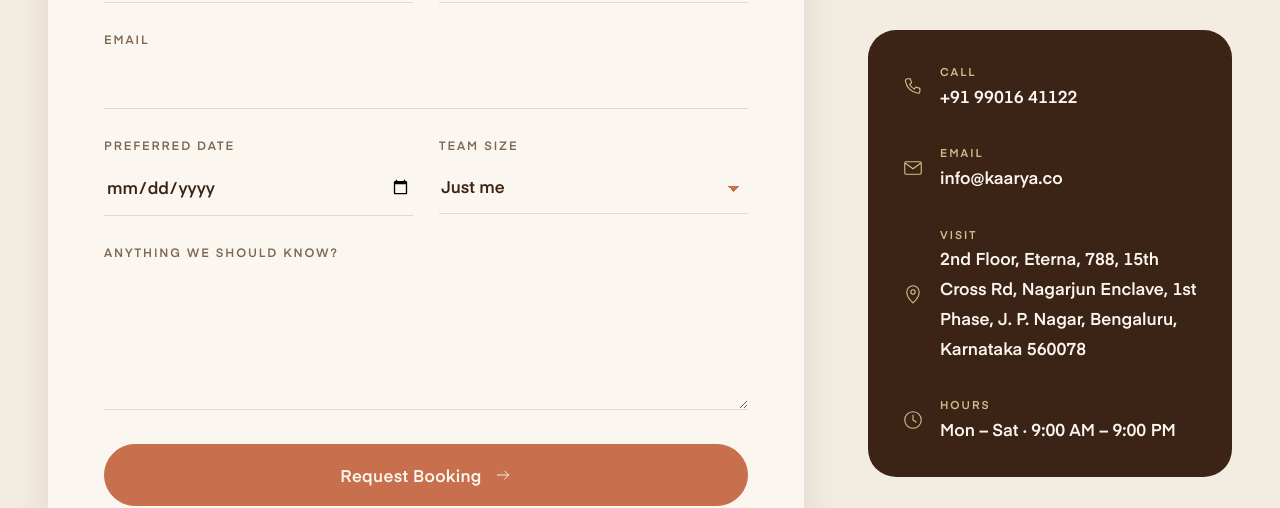
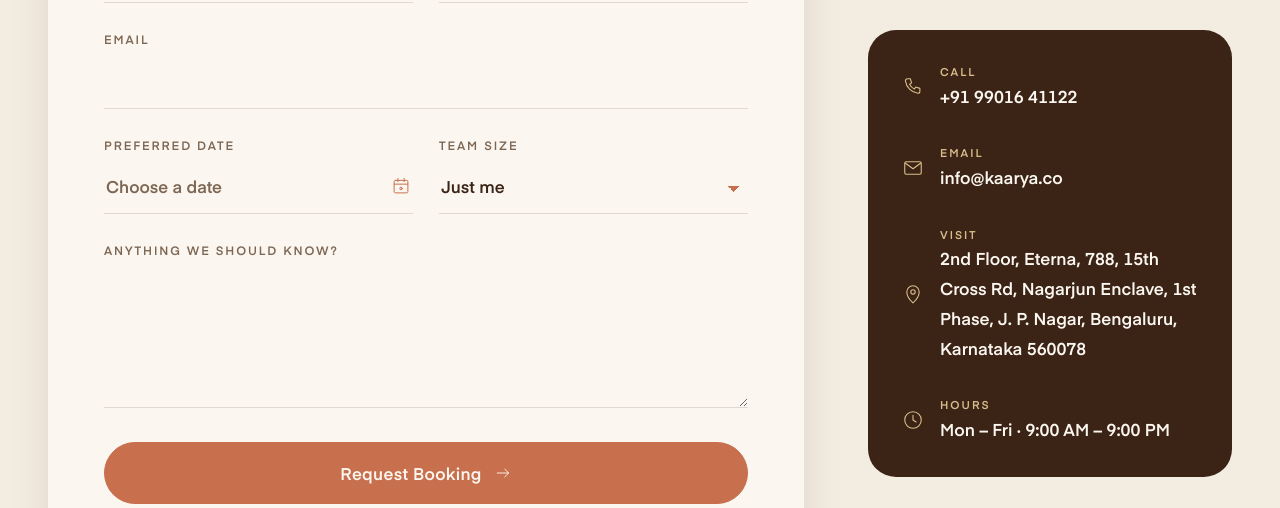
Before and after one commit to Revankarr/Kaarya, a React (Vite) app: page /book in a window 1280 px wide. Shown: the part 1059-1567 px from the top of the page. Built offline with nearby package versions, Linux system fonts and the light colour scheme.

Commit message:
calender upgrade

```diff
--- a/index.html
+++ b/index.html
@@ -29,7 +29,7 @@
         "email": "info@kaarya.co",
         "sameAs": ["https://www.instagram.com/kaarya.co/", "https://www.linkedin.com/company/kaarya-shared-workspaces/", "https://share.google/sNoNhbz4NyQ3MdNZB"],
         "address": { "@type": "PostalAddress", "streetAddress": "2nd Floor, Eterna, 788, 15th Cross Rd, Nagarjun Enclave, 1st Phase, J. P. Nagar", "addressLocality": "Bengaluru", "addressRegion": "Karnataka", "postalCode": "560078", "addressCountry": "IN" },
-        "openingHoursSpecification": [{ "@type": "OpeningHoursSpecification", "dayOfWeek": ["Monday","Tuesday","Wednesday","Thursday","Friday","Saturday"], "opens": "09:00", "closes": "21:00" }]
+        "openingHoursSpecification": [{ "@type": "OpeningHoursSpecification", "dayOfWeek": ["Monday","Tuesday","Wednesday","Thursday","Friday"], "opens": "09:00", "closes": "21:00" }]
       }
     </script>
     <script>document.documentElement.classList.add('js')</script>
--- /dev/null
+++ b/src/components/DatePicker.jsx
@@ -0,0 +1,117 @@
+import { useEffect, useId, useRef, useState } from 'react';
+import Icon from './Icon.jsx';
+
+const WEEKDAYS = ['Mo', 'Tu', 'We', 'Th', 'Fr', 'Sa', 'Su'];
+const pad = (n) => String(n).padStart(2, '0');
+
+// Local-time ISO date (toISOString would shift to UTC and can land on the previous day in IST).
+export const toISODate = (d) => `${d.getFullYear()}-${pad(d.getMonth() + 1)}-${pad(d.getDate())}`;
+export const fromISODate = (s) => {
+  const [y, m, d] = s.split('-').map(Number);
+  return new Date(y, m - 1, d);
+};
+export const isWeekend = (d) => d.getDay() === 0 || d.getDay() === 6;
+
+const longDate = (d) => d.toLocaleDateString('en-IN', { weekday: 'short', day: 'numeric', month: 'short', year: 'numeric' });
+const monthLabel = (d) => d.toLocaleDateString('en-IN', { month: 'long', year: 'numeric' });
+
+/**
+ * Calendar popover that posts its value as a hidden yyyy-mm-dd input.
+ * Dates before `minDate` are disabled, and so are weekends unless `allowWeekends`.
+ */
+export default function DatePicker({ name, label, value, onChange, minDate, allowWeekends, note }) {
+  const [open, setOpen] = useState(false);
+  const [view, setView] = useState(null);
+  const ref = useRef(null);
+  const labelId = useId();
+
+  useEffect(() => {
+    if (!open) return;
+    const onPointer = (e) => !ref.current.contains(e.target) && setOpen(false);
+    const onKey = (e) => e.key === 'Escape' && setOpen(false);
+    document.addEventListener('pointerdown', onPointer);
+    document.addEventListener('keydown', onKey);
+    return () => {
+      document.removeEventListener('pointerdown', onPointer);
+      document.removeEventListener('keydown', onKey);
+    };
+  }, [open]);
+
+  const isDisabled = (d) => !minDate || d < minDate || (!allowWeekends && isWeekend(d));
+
+  function toggle() {
+    if (!open) {
+      const base = value ? fromISODate(value) : minDate || new Date();
+      setView(new Date(base.getFullYear(), base.getMonth(), 1));
+    }
+    setOpen((o) => !o);
+  }
+
+  function pick(d) {
+    onChange(toISODate(d));
+    setOpen(false);
+  }
+
+  let cells = [];
+  if (view) {
+    const lead = (view.getDay() + 6) % 7; // weeks start on Monday
+    const days = new Date(view.getFullYear(), view.getMonth() + 1, 0).getDate();
+    cells = [
+      ...Array.from({ length: lead }, () => null),
+      ...Array.from({ length: days }, (_, i) => new Date(view.getFullYear(), view.getMonth(), i + 1)),
+    ];
+  }
+  const canGoBack = view && minDate && view > new Date(minDate.getFullYear(), minDate.getMonth(), 1);
+  const shift = (n) => setView((v) => new Date(v.getFullYear(), v.getMonth() + n, 1));
+
+  return (
+    <div className="field datepicker" ref={ref}>
+      <span id={labelId}>{label}</span>
+      <button
+        type="button"
+        className={`datepicker__trigger${value ? '' : ' is-empty'}`}
+        aria-labelledby={labelId}
+        aria-haspopup="dialog"
+        aria-expanded={open}
+        onClick={toggle}
+      >
+        {value ? longDate(fromISODate(value)) : 'Choose a date'}
+        <Icon name="calendar" size={20} />
+      </button>
+      <input type="hidden" name={name} value={value} />
+
+      {open && view && (
+        <div className="datepicker__panel" role="dialog" aria-label="Choose a date">
+          <div className="datepicker__head">
+            <button type="button" onClick={() => shift(-1)} disabled={!canGoBack} aria-label="Previous month">‹</button>
+            <span>{monthLabel(view)}</span>
+            <button type="button" onClick={() => shift(1)} aria-label="Next month">›</button>
+          </div>
+          <div className="datepicker__grid">
+            {WEEKDAYS.map((w, i) => (
+              <span key={w} className={`datepicker__dow${i > 4 && !allowWeekends ? ' is-off' : ''}`}>{w}</span>
+            ))}
+            {cells.map((d, i) =>
+              d ? (
+                <button
+                  type="button"
+                  key={i}
+                  className={`datepicker__day${value === toISODate(d) ? ' is-selected' : ''}`}
+                  disabled={isDisabled(d)}
+                  onClick={() => pick(d)}
+                  aria-label={longDate(d)}
+                  aria-pressed={value === toISODate(d)}
+                >
+                  {d.getDate()}
+                </button>
+              ) : (
+                <span key={i} />
+              )
+            )}
+          </div>
+          {note && <p className="datepicker__note">{note}</p>}
+        </div>
+      )}
+    </div>
+  );
+}
--- a/src/components/Footer.jsx
+++ b/src/components/Footer.jsx
@@ -27,7 +27,7 @@ export default function Footer() {
           </div>
           <div>
             <h3>Hours</h3>
-            <p>Monday – Saturday</p>
+            <p>Monday – Friday</p>
             <p>9:00 AM – 9:00 PM</p>
             <p className="muted">After-hours access on request</p>
           </div>
--- a/src/content.js
+++ b/src/content.js
@@ -14,7 +14,7 @@ export const site = {
     'Nagarjun Enclave, 1st Phase, J.\u00a0P.\u00a0Nagar',
     'Bengaluru, Karnataka 560078',
   ],
-  hours: 'Mon – Sat · 9:00 AM – 9:00 PM',
+  hours: 'Mon – Fri · 9:00 AM – 9:00 PM',
   // Google Business Profile listing "Kaarya Shared Workspaces".
   googleBusiness: 'https://share.google/sNoNhbz4NyQ3MdNZB',
   mapEmbed: 'https://www.google.com/maps?q=Kaarya+Shared+Workspaces,+Eterna,+788,+15th+Cross+Rd,+J.+P.+Nagar+1st+Phase,+Bengaluru+560078&output=embed',
@@ -175,7 +175,7 @@ export const spaces = {
   },
   stats: [
     { value: '10,000', unit: 'sq. ft.', label: 'of thoughtfully planned space' },
-    { value: '6', unit: 'days', label: 'a week, 9 AM to 9 PM' },
+    { value: '5', unit: 'days', label: 'a week, 9 AM to 9 PM' },
     { value: '1', unit: 'café', label: 'for your chai, coffee & more' },
   ],
   features: [
@@ -303,6 +303,8 @@ export const book = {
     body: 'Experience a vibrant community, modern amenities, and a unique blend of Indian heritage and innovation. Choose your plan, book online, and start working in your new haven.',
   },
   plans: ['Book a Tour', 'Day Pass', 'Monthly Membership', 'Meeting Room', 'Private Cabin', 'Event Space', 'Podcast Space'],
+  // Only these can be booked on Saturdays and Sundays; the calendar blocks weekends for everything else.
+  weekendPlans: ['Event Space'],
   notes: [
     'Bookings are made at least 24 hours in advance.',
     'Cancel up to 12 hours before at no charge.',
@@ -329,7 +331,7 @@ export const policies = [
     title: 'Usage Policy',
     items: [
       ['Check-In/Out', 'Members must check-in at reception or via the app upon arrival and check-out when leaving.'],
-      ['Operating Hours', 'The coworking space is open Monday to Saturday from 9:00 AM to 9:00 PM. Special arrangements for after-hours access must be requested and approved in advance.'],
+      ['Operating Hours', 'The coworking space is open Monday to Friday from 9:00 AM to 9:00 PM. Weekends are reserved for Event Space bookings. Special arrangements for after-hours access must be requested and approved in advance.'],
       ['Workspace Etiquette', 'Maintain a quiet environment; use headphones for calls and video meetings. Clean your workspace after use and dispose of waste in designated bins. Shared resources (printers, café, conference rooms) should be used considerately and left clean for the next user.'],
       ['Guest Policy', 'Members are allowed to bring one guest. Additional guests must be registered in advance and may be subject to a fee.'],
       ['Food & Beverages', 'Light snacks and beverages are permitted. Meals should be consumed only in designated dining areas.'],
--- a/src/pages/Book.jsx
+++ b/src/pages/Book.jsx
@@ -1,12 +1,14 @@
 import { useEffect, useState } from 'react';
 import { useSearchParams } from 'react-router-dom';
+import DatePicker, { fromISODate, isWeekend } from '../components/DatePicker.jsx';
 import Icon from '../components/Icon.jsx';
 import { Eyebrow, PageHero, Reveal } from '../components/ui.jsx';
 import { book, site } from '../content.js';
 
 function BookingForm() {
   const [status, setStatus] = useState('idle');
-  const [minDate, setMinDate] = useState('');
+  const [minDate, setMinDate] = useState(null);
+  const [date, setDate] = useState('');
   const [error, setError] = useState('');
   const [searchParams] = useSearchParams();
   const [plan, setPlan] = useState(book.plans[0]);
@@ -17,8 +19,19 @@ function BookingForm() {
     if (book.plans.includes(requested)) setPlan(requested);
   }, [searchParams]);
 
-  // Computed on the client so the prerendered HTML never carries a stale date.
-  useEffect(() => setMinDate(new Date(Date.now() + 864e5).toISOString().slice(0, 10)), []);
+  // Bookings need 24 hours' notice, so the earliest date is tomorrow. Computed on the client
+  // so the prerendered HTML never carries a stale date.
+  useEffect(() => {
+    const now = new Date();
+    setMinDate(new Date(now.getFullYear(), now.getMonth(), now.getDate() + 1));
+  }, []);
+
+  const allowWeekends = book.weekendPlans.includes(plan);
+
+  // Switching from Event Space to another plan drops a weekend date that's no longer allowed.
+  useEffect(() => {
+    if (date && !allowWeekends && isWeekend(fromISODate(date))) setDate('');
+  }, [allowWeekends, date]);
 
   async function onSubmit(e) {
     e.preventDefault();
@@ -59,7 +72,7 @@ function BookingForm() {
         <span className="feature__icon"><Icon name="check" /></span>
         <h3 className="display">Thank you!</h3>
         <p>We’ve got your request and will confirm your booking within a working day.</p>
-        <button className="btn btn--outline" onClick={() => setStatus('idle')}><span>Make another booking</span></button>
+        <button className="btn btn--outline" onClick={() => { setDate(''); setStatus('idle'); }}><span>Make another booking</span></button>
       </div>
     );
   }
@@ -90,10 +103,15 @@ function BookingForm() {
         <input name="email" type="email" required autoComplete="email" />
       </label>
       <div className="form__row">
-        <label className="field">
-          <span>Preferred date</span>
-          <input name="date" type="date" min={minDate || undefined} />
-        </label>
+        <DatePicker
+          name="date"
+          label="Preferred date"
+          value={date}
+          onChange={setDate}
+          minDate={minDate}
+          allowWeekends={allowWeekends}
+          note={allowWeekends ? 'Event Space can be booked on weekends too.' : 'Weekends are available for Event Space bookings only.'}
+        />
         <label className="field">
           <span>Team size</span>
           <select name="team" defaultValue="Just me">
--- a/src/pages/Home.jsx
+++ b/src/pages/Home.jsx
@@ -32,7 +32,7 @@ function Hero() {
       </div>
       <dl className="hero__facts container">
         <div><dt>10,000</dt><dd>sq. ft. workspace</dd></div>
-        <div><dt>9 – 9</dt><dd>Monday to Saturday</dd></div>
+        <div><dt>9 – 9</dt><dd>Monday to Friday</dd></div>
         <div><dt>JP Nagar</dt><dd>Bangalore</dd></div>
       </dl>
     </section>
--- a/src/styles.css
+++ b/src/styles.css
@@ -1892,6 +1892,141 @@ address {
   border-color: var(--clay);
 }
 
+/* Booking calendar */
+
+.datepicker {
+  position: relative;
+}
+
+.datepicker__trigger {
+  display: flex;
+  align-items: center;
+  justify-content: space-between;
+  gap: 12px;
+  width: 100%;
+  min-height: 48px;
+  padding: 12px 2px;
+  border: 0;
+  border-bottom: 1.5px solid var(--line);
+  background: transparent;
+  color: var(--brown);
+  font: inherit;
+  font-size: 1.05rem;
+  text-align: left;
+  cursor: pointer;
+  transition: border-color 0.3s;
+}
+
+.datepicker__trigger.is-empty {
+  color: var(--muted);
+}
+
+.datepicker__trigger svg {
+  flex: none;
+  color: var(--clay);
+}
+
+.datepicker__trigger:hover,
+.datepicker__trigger[aria-expanded='true'] {
+  border-color: var(--clay);
+}
+
+.datepicker__panel {
+  position: absolute;
+  top: calc(100% + 8px);
+  left: 0;
+  z-index: 20;
+  width: min(330px, calc(100vw - 2 * var(--gutter)));
+  padding: 16px;
+  border: 1px solid var(--line);
+  border-radius: 20px;
+  background: var(--cream);
+  box-shadow: var(--shadow);
+  animation: rise 0.3s var(--ease);
+}
+
+.datepicker__head {
+  display: flex;
+  align-items: center;
+  justify-content: space-between;
+  margin-bottom: 10px;
+  font-family: var(--sans);
+  font-weight: 600;
+  color: var(--brown);
+}
+
+.datepicker__head button {
+  width: 40px;
+  height: 40px;
+  border: 1px solid var(--line);
+  border-radius: 50%;
+  background: transparent;
+  color: var(--brown);
+  font-size: 1.3rem;
+  line-height: 1;
+  cursor: pointer;
+}
+
+.datepicker__head button:disabled {
+  opacity: 0.3;
+  cursor: default;
+}
+
+.datepicker__grid {
+  display: grid;
+  grid-template-columns: repeat(7, 1fr);
+  gap: 2px;
+  text-align: center;
+}
+
+.datepicker__dow {
+  padding: 6px 0;
+  font-family: var(--sans);
+  font-size: 0.72rem;
+  letter-spacing: 0.08em;
+  text-transform: uppercase;
+  color: var(--muted);
+}
+
+.datepicker__dow.is-off {
+  opacity: 0.45;
+}
+
+.datepicker__day {
+  aspect-ratio: 1;
+  min-height: 38px;
+  border: 0;
+  border-radius: 50%;
+  background: transparent;
+  color: var(--brown);
+  font: inherit;
+  font-size: 0.95rem;
+  cursor: pointer;
+  transition: background 0.2s, color 0.2s;
+}
+
+.datepicker__day:hover:not(:disabled) {
+  background: rgba(200, 112, 78, 0.14);
+}
+
+.datepicker__day.is-selected {
+  background: var(--brown);
+  color: var(--cream);
+}
+
+.datepicker__day:disabled {
+  color: rgba(59, 35, 22, 0.25);
+  text-decoration: line-through;
+  cursor: not-allowed;
+}
+
+.datepicker__note {
+  margin: 10px 0 0;
+  font-size: 0.8rem;
+  line-height: 1.5;
+  color: var(--muted);
+}
+
 .form__hp {
   position: absolute;
   left: -9999px;
```
Also changed, not shown: 1 other file (tests, documents, lock files or other folders).
